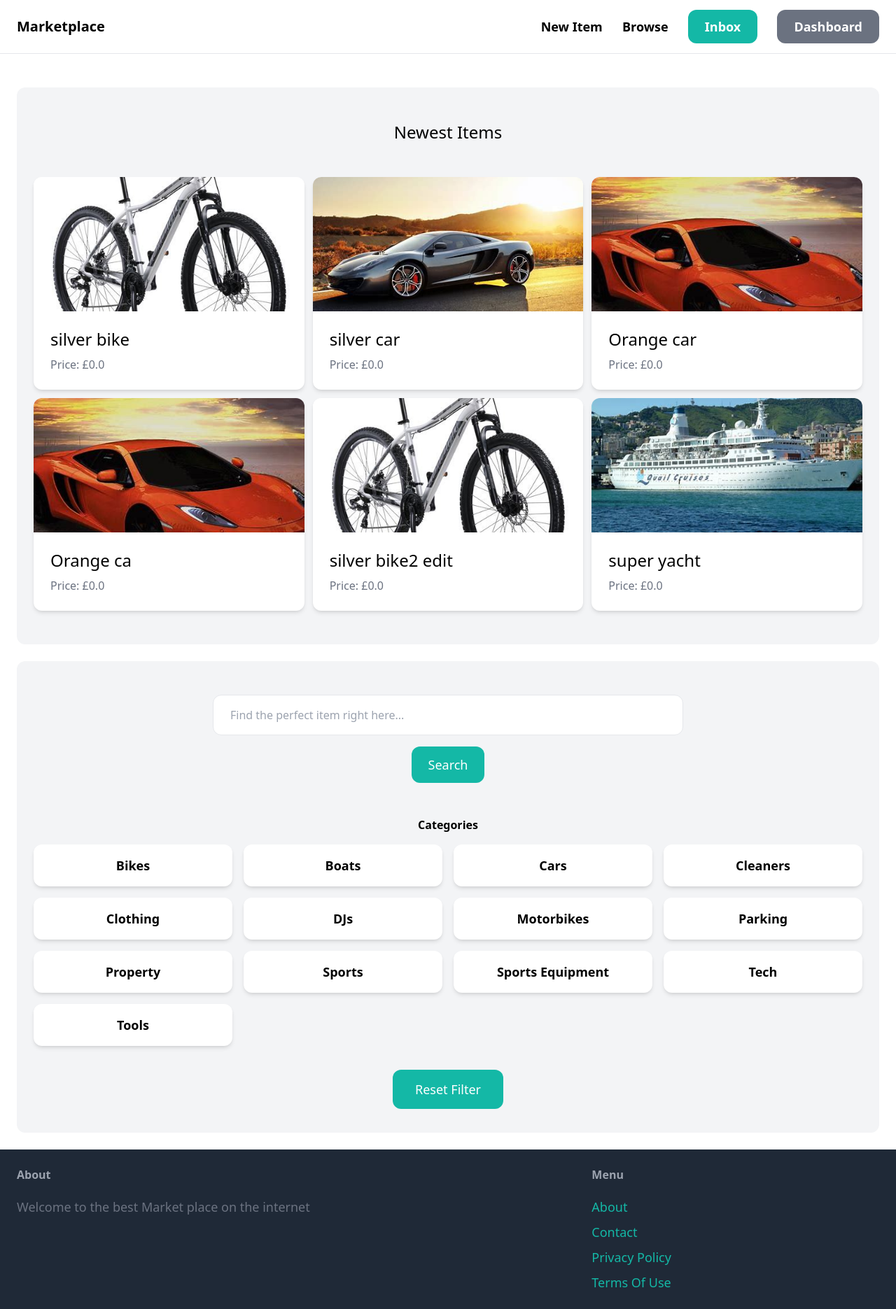
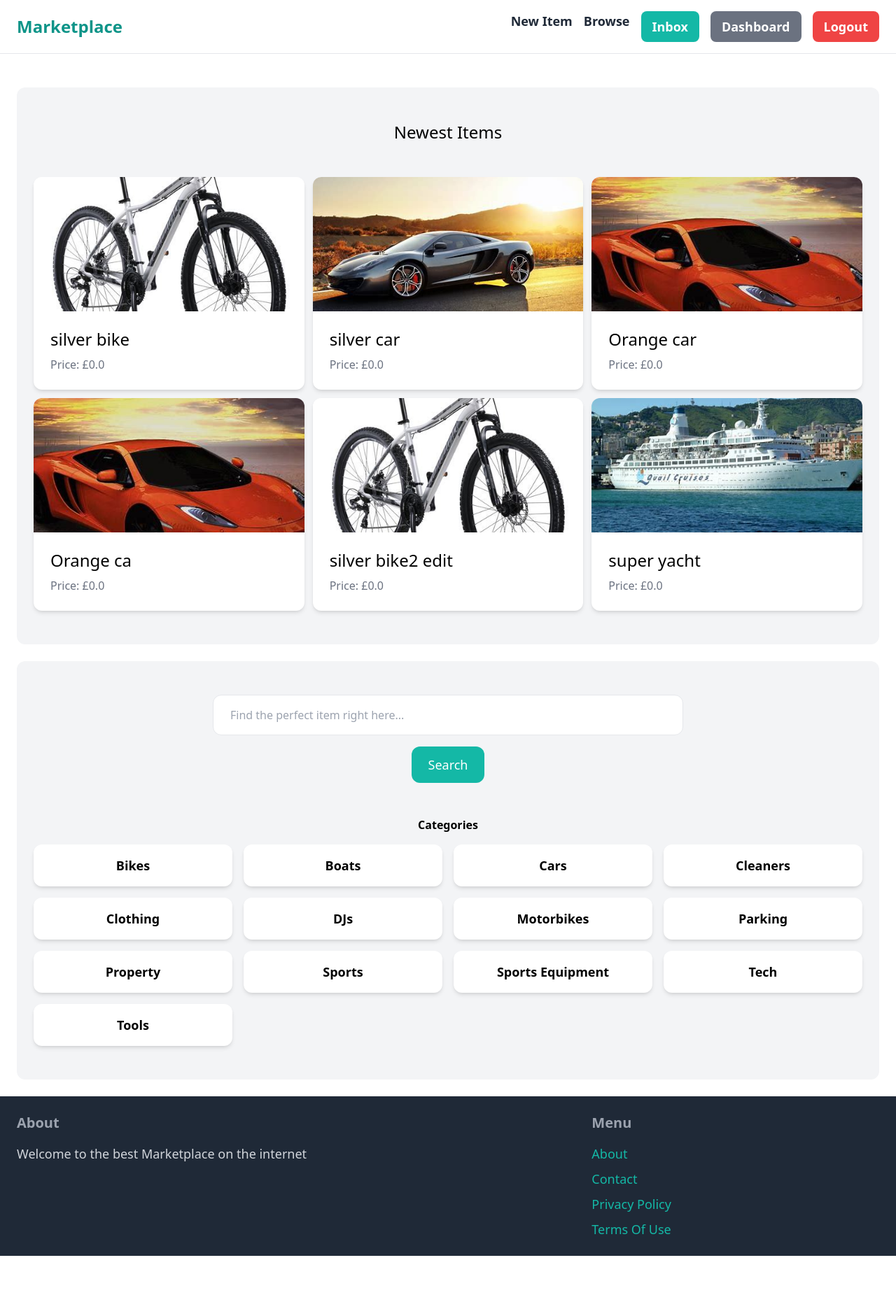
Before and after one commit to Cjbwebdev/marketplace, a Django app: page / in a window 1280 px wide. Shown: the whole page at 70% size. After the commit the page ends 1795 px from the top, so only its background shows below. Run offline with Django 5.2, Linux system fonts and the light colour scheme; a user stored in the database is signed in; data comes from the database, SQL or seed files in the repository; both versions use the stored data as it was after the commit; some libraries are stand-ins or nearby versions.

```diff
--- a/core/templates/core/base.html
+++ b/core/templates/core/base.html
@@ -11,18 +11,19 @@
     <title>{% block title %} {% endblock %} | Marketplace </title>
 </head>
 <body>
-    <nav class="py-6 px-6 flex justify-between items-center border-b border-gray-200">
-        <a href="/" class="text-xl font-semibold">Marketplace</a>
+    <nav class="py-4 px-6 flex justify-between items-center border-b border-gray-200">
+        <a href="/" class="text-2xl font-semibold text-teal-600 hover:text-teal-800">Marketplace</a>
 
-        <div class="space-x-6">
-            <a href="{% url 'item:new' %}" class="text-lg font-semibold hover:text-gray-500">New Item</a>
-            <a href="{% url 'item:items' %}" class="text-lg font-semibold hover:text-gray-500">Browse</a>
+        <div class="flex space-x-4">
+            <a href="{% url 'item:new' %}" class="text-lg font-semibold text-gray-800 hover:text-teal-500">New Item</a>
+            <a href="{% url 'item:items' %}" class="text-lg font-semibold text-gray-800 hover:text-teal-500">Browse</a>
             {% if request.user.is_authenticated %}
-            <a href="{% url 'conversation:inbox' %}" class="px-6 py-3 text-lg font-semibold bg-teal-500 text-white rounded-xl hover:bg-teal-700">Inbox</a>
-            <a href="{% url 'dashboard:index' %}" class="px-6 py-3 text-lg font-semibold bg-gray-500 text-white rounded-xl hover:bg-gray-700">Dashboard</a>
+            <a href="{% url 'conversation:inbox' %}" class="px-4 py-2 text-lg font-semibold bg-teal-500 text-white rounded-lg hover:bg-teal-600">Inbox</a>
+            <a href="{% url 'dashboard:index' %}" class="px-4 py-2 text-lg font-semibold bg-gray-500 text-white rounded-lg hover:bg-gray-600">Dashboard</a>
+            <a href="{% url 'core:logout' %}" class="px-4 py-2 text-lg font-semibold bg-red-500 text-white rounded-lg hover:bg-red-600">Logout</a>
             {% else %}
-                <a href="{% url 'core:signup' %}" class="px-6 py-3 text-lg font-semibold bg-teal-500 text-white rounded-xl hover:bg-teal-700">Sign Up</a>
-                <a href="{% url 'core:login' %}" class="px-6 py-3 text-lg font-semibold bg-gray-500 text-white rounded-xl hover:bg-gray-700">Login</a>
+                <a href="{% url 'core:signup' %}" class="px-4 py-2 text-lg font-semibold bg-teal-500 text-white rounded-lg hover:bg-teal-600">Sign Up</a>
+                <a href="{% url 'core:login' %}" class="px-4 py-2 text-lg font-semibold bg-gray-500 text-white rounded-lg hover:bg-gray-600">Login</a>
             {% endif %}
         </div>
     </nav>
@@ -32,16 +33,15 @@
         {% endblock %}
     </div>
 
-    <footer class="py-6 px-6 flex justify-between bg-gray-800">
+    <footer class="py-6 px-6 bg-gray-800 text-gray-300">
+        <div class="container mx-auto flex justify-between">
             <div class="w-2/3 pr-10">
-            <h3 class="mb-5 font-semibold text-gray-400">About</h3>
-            <p class="text-lg text-gray-500">Welcome to the best Market place on the internet</p>
-
+                <h3 class="mb-4 text-xl font-semibold text-gray-400">About</h3>
+                <p class="text-lg">Welcome to the best Marketplace on the internet</p>
             </div>
 
             <div class="w-1/3">
-            <h3 class="mb-5 font-semibold text-gray-400">Menu</h3>
-
+                <h3 class="mb-4 text-xl font-semibold text-gray-400">Menu</h3>
                 <ul class="space-y-2">
                     <li><a href="#" class="text-lg text-teal-500 hover:text-teal-700">About</a></li>
                     <li><a href="{% url 'core:contact' %}" class="text-lg text-teal-500 hover:text-teal-700">Contact</a></li>
@@ -49,8 +49,7 @@
                     <li><a href="#" class="text-lg text-teal-500 hover:text-teal-700">Terms Of Use</a></li>
                 </ul>
             </div>
+        </div>
     </footer>
-
-
 </body>
 </html>
--- a/core/templates/core/index.html
+++ b/core/templates/core/index.html
@@ -44,9 +44,6 @@
             </div>
         </div>
 
-        <div class="mt-12 text-center">
 
-            <a href="{% url 'item:items' %}" class="py-4 px-8 bg-teal-500 hover:bg-teal-700 text-lg rounded-xl text-white">Reset Filter</a>
-        </div>
     </div>
 {% endblock %}
--- a/core/urls.py
+++ b/core/urls.py
@@ -1,5 +1,6 @@
 from django.contrib.auth import views as auth_views
 from django.urls import path
+from .views import user_logout
 
 from . import views
 from .forms import LoginForm
@@ -11,4 +12,5 @@ urlpatterns = [
     path('contact/', views.contact, name='contact'),
     path('signup/', views.signup, name='signup'),
     path('login/',auth_views.LoginView.as_view(template_name='core/login.html',authentication_form=LoginForm),name='login'),
+    path('logout/', user_logout, name='logout'),
 ]
--- a/core/views.py
+++ b/core/views.py
@@ -1,3 +1,4 @@
+from django.contrib.auth import logout
 from django.shortcuts import render, redirect
 from item.models import Category, Item
 from .forms import SignupForm
@@ -30,3 +31,7 @@ def signup(request):
     return render(request, 'core/signup.html', {
         'form': form
     })
+
+def user_logout(request):
+    logout(request)
+    return redirect('core:index')
```
Also changed, not shown: db.sqlite3. Lines whose indentation alone changed are shown as unchanged.
